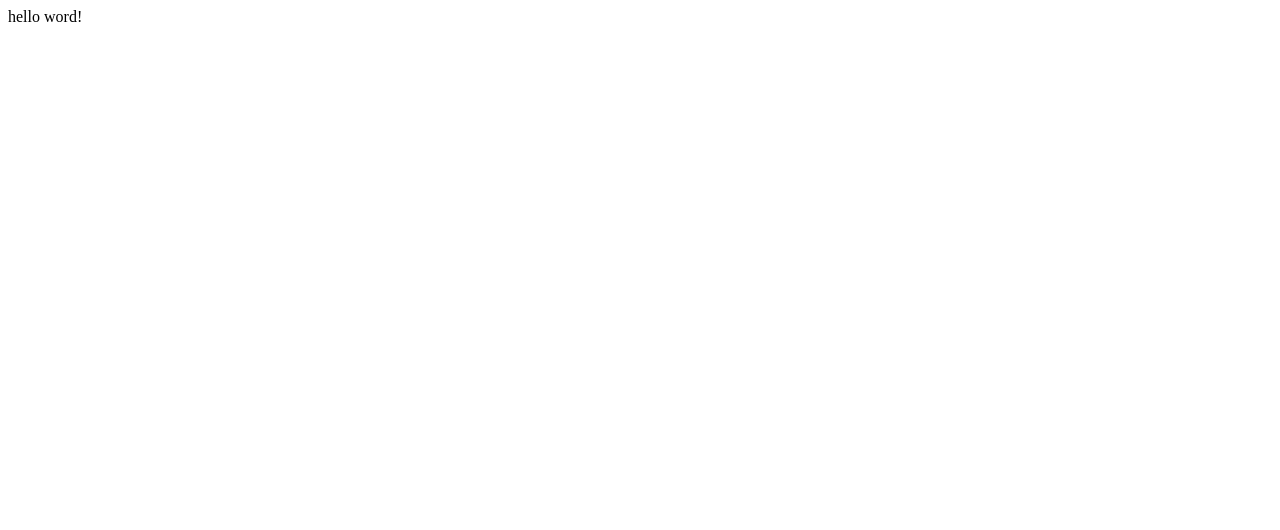
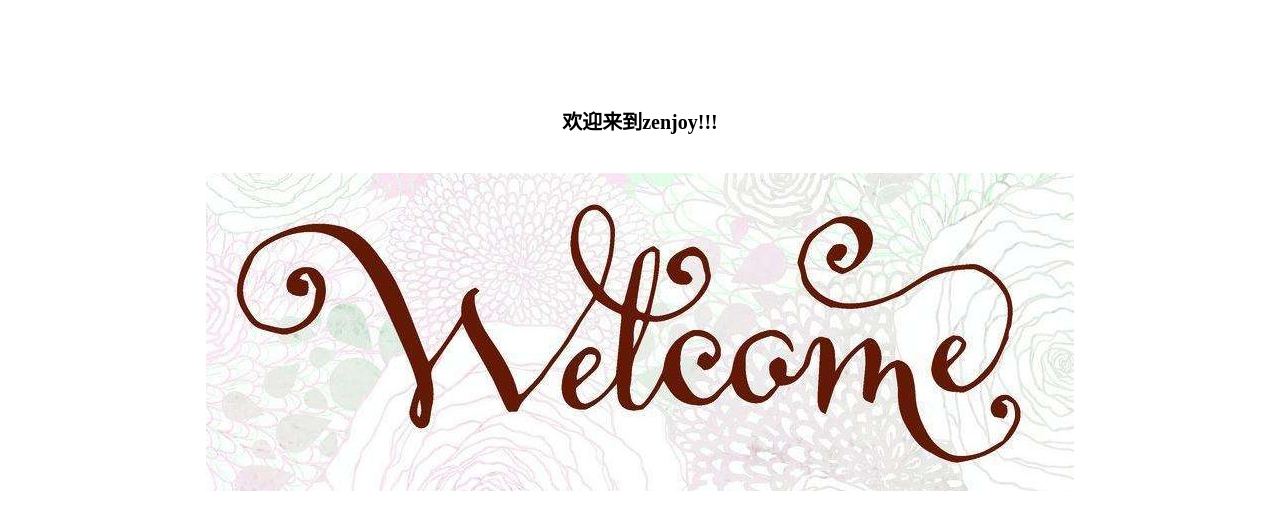
Before and after one commit to longfengpili/flasknet, a Flask app: page /user/show in a window 1280 px wide. Before the commit the part shown is almost empty. Shown: the top 530 px of the page. Run offline with Flask 2, Linux system fonts and the light colour scheme; parts of the project's set-up code (start-up, migrations or seed data) failed here and were passed over.

Commit message:
'index.html'

```diff
--- a/word_setting/templates/user/index.html
+++ b/word_setting/templates/user/index.html
@@ -1,10 +1,24 @@
 <!DOCTYPE html>
+
 <html lang="en">
+
 <head>
     <meta charset="UTF-8">
+    <meta http-equiv="refresh" content="3;url=http://zenjoy.com/">
     <title>index</title>
 </head>
+
 <body>
-<a>hello word!</a>
+    <br>
+    <div style="height: 60px"></div>
+    <strong><p align="center" style="font-size:20px;">欢迎来到zenjoy!!!</p></strong>
+    <br/>
+
+    <div style="text-align:center;">
+        <img src="{{ url_for('static',filename='user/images/welcome.jpg')}}" style="display: inline-block;"/>
+    </div>
+
+
 </body>
+
 </html>
```
Also changed, not shown: word_setting/static/user/images/welcome.jpg (added).
